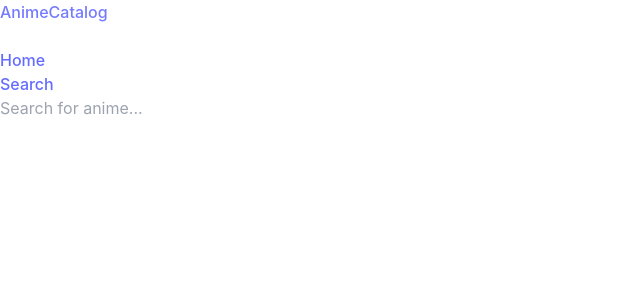
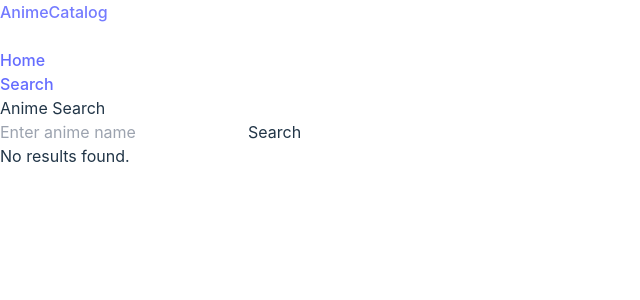
Before and after one commit to redpangilinan/anime-catalog, a React (Vite) app: page /search in a window 1280 px wide. Shown: the top 300 px of the page, without its empty margins (0-640 px from the left). Built offline with nearby package versions, Linux system fonts and the light colour scheme.

Commit message:
Implemented anime search

```diff
--- a/src/pages/AnimeSearch.tsx
+++ b/src/pages/AnimeSearch.tsx
@@ -1,66 +1,63 @@
-import React, { useState, useEffect } from 'react';
+import React, { useState } from 'react';
 import axios from 'axios';
+import AnimeTable from '../components/AnimeTable';
 
-interface Anime {
+type Anime = {
   mal_id: number;
+  rank: number;
   title: string;
+  images: {
+    jpg: {
       image_url: string;
-}
+    };
+  };
+  aired: {
+    string: string;
+  };
+  episodes: number;
+  score: number;
+};
 
 const AnimeSearch: React.FC = () => {
   const [searchTerm, setSearchTerm] = useState('');
-  const [animeResults, setAnimeResults] = useState<Anime[]>([]);
+  const [searchResults, setSearchResults] = useState<Anime[]>([]);
 
-  useEffect(() => {
-    const searchAnime = async () => {
+  const handleSearch = async () => {
     try {
       const response = await axios.get(
         `https://api.jikan.moe/v4/anime?q=${searchTerm}&sfw`
       );
-        const results: Anime[] = response.data.results;
-        setAnimeResults(results);
+      const { data } = response.data;
+      setSearchResults(data);
     } catch (error) {
-        console.error('Error searching anime:', error);
+      console.log(error);
     }
   };
 
-    const delaySearch = setTimeout(() => {
-      if (searchTerm) {
-        searchAnime();
-      } else {
-        setAnimeResults([]);
-      }
-    }, 500);
-
-    return () => clearTimeout(delaySearch);
-  }, [searchTerm]);
-
-  const handleSearch = (event: React.ChangeEvent<HTMLInputElement>) => {
-    const query = event.target.value;
-    setSearchTerm(query);
-  };
-
   return (
-    <div className='container mx-auto p-4'>
+    <div className='px-2'>
+      <h1 className='text-2xl font-bold my-4'>Anime Search</h1>
+      <div className='flex justify-center space-x-4 mb-4'>
         <input
           type='text'
-        placeholder='Search for anime...'
-        className='w-full rounded border border-gray-300 p-2 mb-4'
+          placeholder='Enter anime name'
           value={searchTerm}
-        onChange={handleSearch}
+          onChange={(e) => setSearchTerm(e.target.value)}
+          className='px-4 py-2 border border-gray-300 rounded-md focus:outline-none focus:ring-2 focus:ring-indigo-500'
         />
+        <button
+          onClick={handleSearch}
+          className='px-4 py-2 bg-indigo-600 text-white rounded-md hover:bg-indigo-500 focus:outline-none focus:bg-indigo-500'
+        >
+          Search
+        </button>
+      </div>
 
-      <div className='grid grid-cols-3 gap-4'>
-        {animeResults.map((anime: Anime) => (
-          <div
-            key={anime.mal_id}
-            className='border border-gray-300 rounded p-4'
-          >
-            <img src={anime.image_url} alt={anime.title} className='mb-2' />
-            <p>{anime.title}</p>
-          </div>
-        ))}
-      </div>
+      {searchResults.length > 0 ? (
+        <AnimeTable data={searchResults} /> // Render the AnimeTable component with searchResults as data
+      ) : (
+        <p className='text-center'>No results found.</p>
+      )}
     </div>
   );
 };
```
Lines whose indentation alone changed are shown as unchanged.
